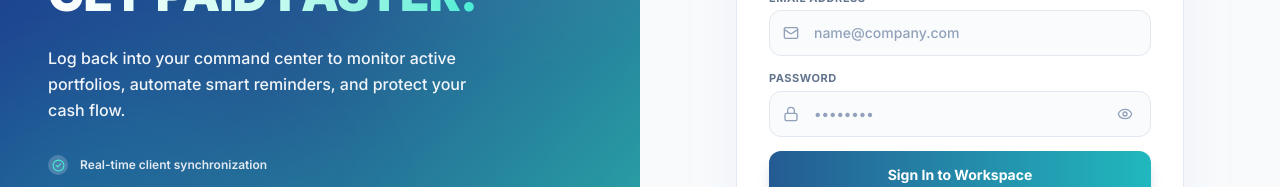
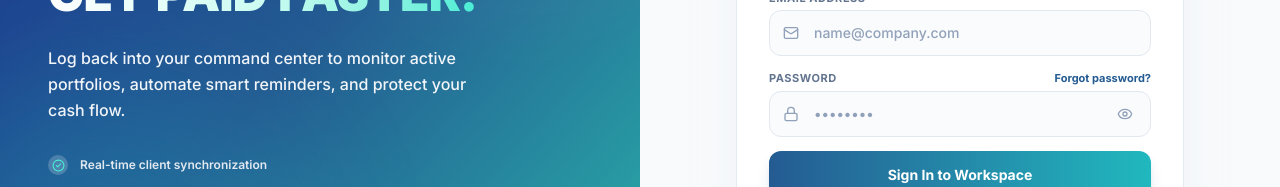
Before and after one commit to dueblink/dueblink-app, a Next.js app: page /login in a window 1280 px wide. Shown: the part 412-599 px from the top of the page. Built offline with nearby package versions, Linux system fonts and the light colour scheme.

Commit message:
Add forgot password to login

```diff
--- a/app/login/page.tsx
+++ b/app/login/page.tsx
@@ -16,6 +16,50 @@ export default function LoginPage() {
   const [password, setPassword] = useState('');
   const [error, setError] = useState('');
   const [loading, setLoading] = useState(false);
+  const [resetLoading, setResetLoading] = useState(false);
+  const [resetSuccess, setResetSuccess] = useState(false);
+  const [resetError, setResetError] = useState('');
+
+  const handleForgotPassword = async () => {
+    setResetError('');
+    setResetSuccess(false);
+
+    const trimmedEmail = email.trim();
+
+    if (!trimmedEmail) {
+      setResetError('Enter your email address above first.');
+      return;
+    }
+
+    setResetLoading(true);
+
+    try {
+      const response = await fetch('/api/auth/password-reset', {
+        method: 'POST',
+        headers: {
+          'Content-Type': 'application/json',
+        },
+        body: JSON.stringify({
+          email: trimmedEmail,
+        }),
+      });
+
+      const data = await response.json();
+
+      if (!response.ok || !data.success) {
+        throw new Error(
+          data?.error || 'Failed to send password reset email.'
+        );
+      }
+
+      setResetSuccess(true);
+    } catch (err) {
+      console.error('Password reset error:', err);
+      setResetError('Failed to send password reset email. Please try again.');
+    } finally {
+      setResetLoading(false);
+    }
+  };
 
   const handleLoginSubmit = async (e: React.FormEvent) => {
     e.preventDefault();
@@ -171,7 +215,17 @@ export default function LoginPage() {
               </div>
 
               <div className="space-y-1">
-                <label className="block text-[11px] font-bold uppercase text-slate-500 tracking-wider text-left">Password</label>
+                <div className="flex items-center justify-between">
+                  <label className="block text-[11px] font-bold uppercase text-slate-500 tracking-wider text-left">Password</label>
+                  <button
+                    type="button"
+                    onClick={handleForgotPassword}
+                    disabled={resetLoading}
+                    className="text-[11px] font-bold text-[#245B92] hover:text-[#20B8BE] transition cursor-pointer disabled:opacity-60"
+                  >
+                    {resetLoading ? 'Sending...' : 'Forgot password?'}
+                  </button>
+                </div>
                 <div className="relative flex items-center">
                   <div className="absolute left-3.5 text-slate-400 pointer-events-none">
                     <Lock className="w-4 h-4" />
@@ -193,6 +247,33 @@ export default function LoginPage() {
                     {showPassword ? <EyeOff className="w-4 h-4" /> : <Eye className="w-4 h-4" />}
                   </button>
                 </div>
+
+                {resetError && (
+                  <motion.p
+                    initial={{ opacity: 0, y: -4 }}
+                    animate={{ opacity: 1, y: 0 }}
+                    className="text-[11px] font-bold text-red-600 pt-1"
+                  >
+                    {resetError}
+                  </motion.p>
+                )}
+
+                {resetSuccess && (
+                  <motion.div
+                    initial={{ opacity: 0, y: -4 }}
+                    animate={{ opacity: 1, y: 0 }}
+                    className="mt-2 rounded-xl border border-emerald-200 bg-emerald-50 px-3 py-2.5"
+                  >
+                    <div className="flex items-center gap-2.5">
+                      <div className="flex h-6 w-6 shrink-0 items-center justify-center rounded-full bg-emerald-100 text-emerald-600 font-bold text-xs">
+                        ✓
+                      </div>
+                      <p className="text-[11px] font-bold text-emerald-700">
+                        Reset email sent — check your inbox.
+                      </p>
+                    </div>
+                  </motion.div>
+                )}
               </div>
 
               <button
```
